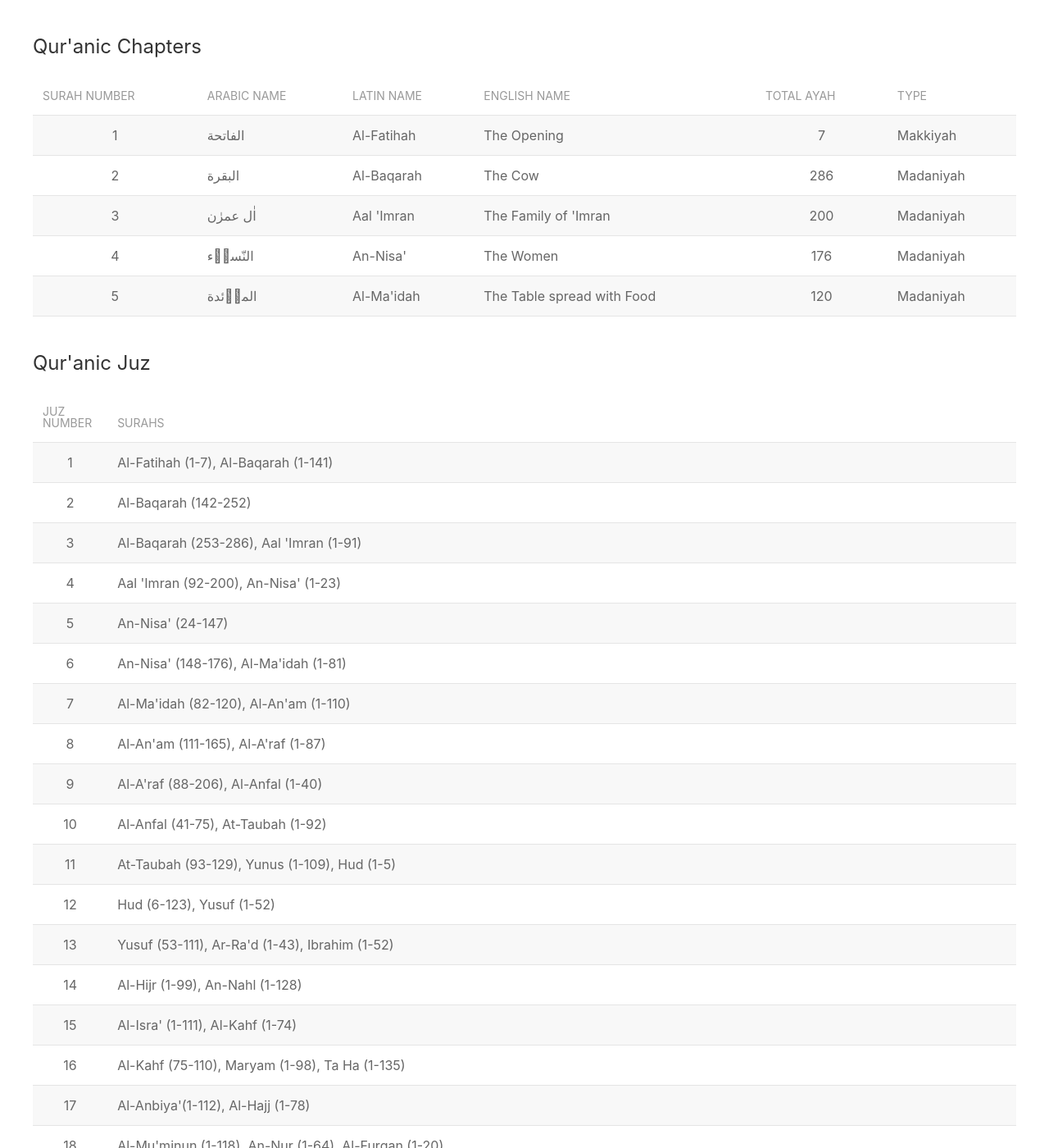
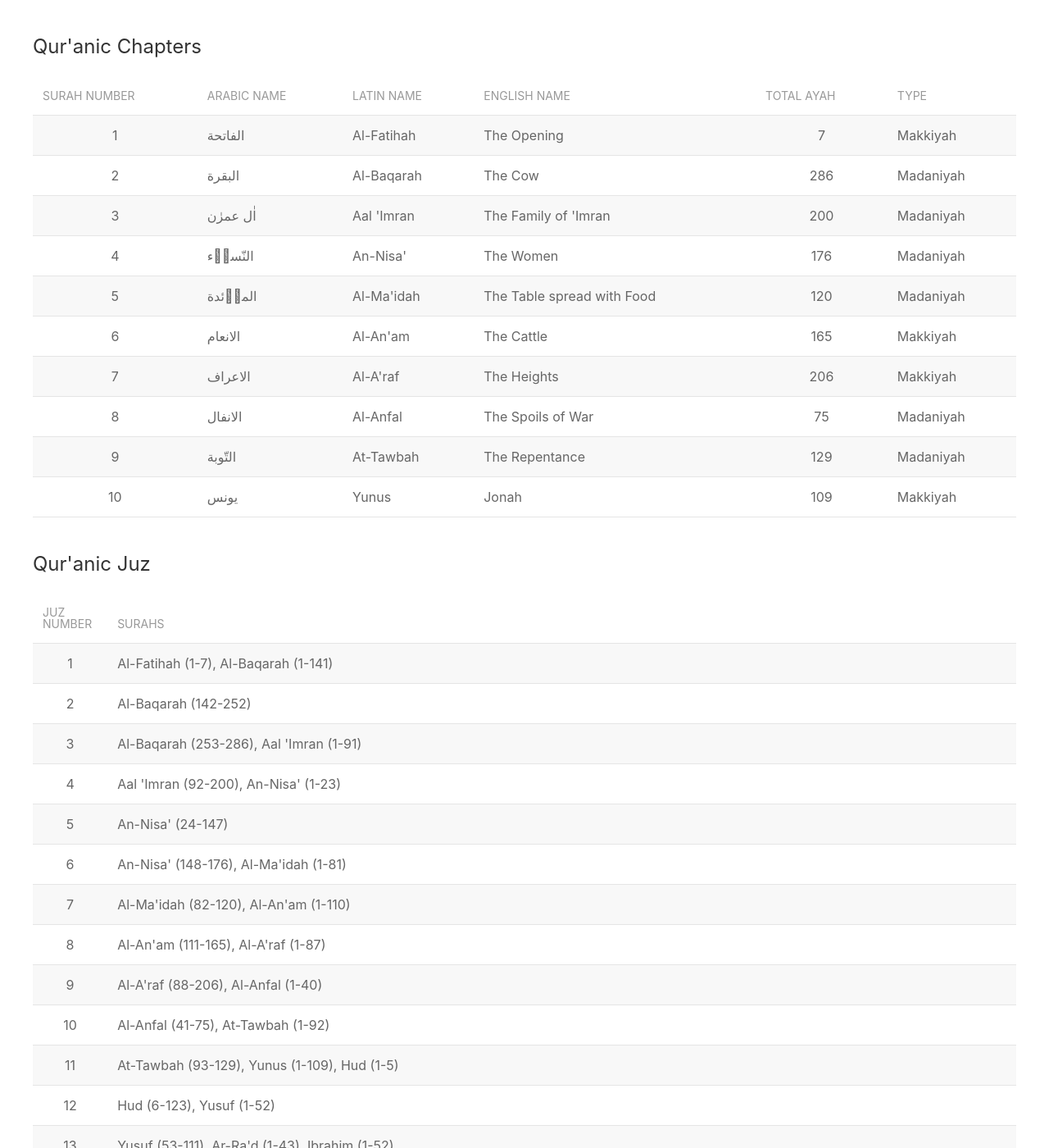
Before and after one commit to alqurankarim/alqurankarim.github.io, a Jekyll site: the page built from _pages/quran/types.html, in a window 1280 px wide and 1400 px high. Shown: the whole window at 82% size. Built offline with Jekyll 4.4.1, drawn with Linux system fonts in a browser that asks for light colours; nearby versions of some CDN libraries; some of the changed text lies outside the part shown.

Commit message:
Update quran.yml

```diff
--- a/_data/quran.yml
+++ b/_data/quran.yml
@@ -30,6 +30,36 @@ quranic_chapters:
     ayah_count: 120
     surah_number: 5
     type: Madaniyah
+  - name: The Cattle
+    latin_name: Al-An'am
+    arabic_name: الانعام
+    ayah_count: 165
+    surah_number: 6
+    type: Makkiyah
+  - name: The Heights
+    latin_name: Al-A'raf
+    arabic_name: "الاعراف"
+    ayah_count: 206
+    surah_number: 7
+    type: Makkiyah
+  - name: The Spoils of War
+    latin_name: Al-Anfal
+    arabic_name: "الانفال"
+    ayah_count: 75
+    surah_number: 8
+    type: Madaniyah
+  - name: The Repentance
+    latin_name: At-Tawbah
+    arabic_name: "التّوبة"
+    ayah_count: 129
+    surah_number: 9
+    type: Madaniyah
+  - name: Jonah
+    latin_name: Yunus
+    arabic_name: "يونس"
+    ayah_count: 109
+    surah_number: 10
+    type: Makkiyah
 
 
 #Quranic Juz/Para
@@ -53,9 +83,9 @@ quranic_juz:
   - juz: 9
     surahs: Al-A'raf (88-206), Al-Anfal (1-40)
   - juz: 10
-    surahs: Al-Anfal (41-75), At-Taubah (1-92)
+    surahs: Al-Anfal (41-75), At-Tawbah (1-92)
   - juz: 11
-    surahs: At-Taubah (93-129), Yunus (1-109), Hud (1-5)
+    surahs: At-Tawbah (93-129), Yunus (1-109), Hud (1-5)
   - juz: 12
     surahs: Hud (6-123), Yusuf (1-52)
   - juz: 13
@@ -195,7 +225,7 @@ type:
       - name: An-Nisa' (The Women)
       - name: Al-Maidah (The Table spread with Food)
       - name: Al-Anfal (The Spoils of War)
-      - name: At-Taubah (The Repentance)
+      - name: At-Tawbah (The Repentance)
       - name: Ar-Ra'd (The Thunder)
       - name: Al-Hajj (The Pilgrimage)
       - name: An-Nur (The Light)
```
